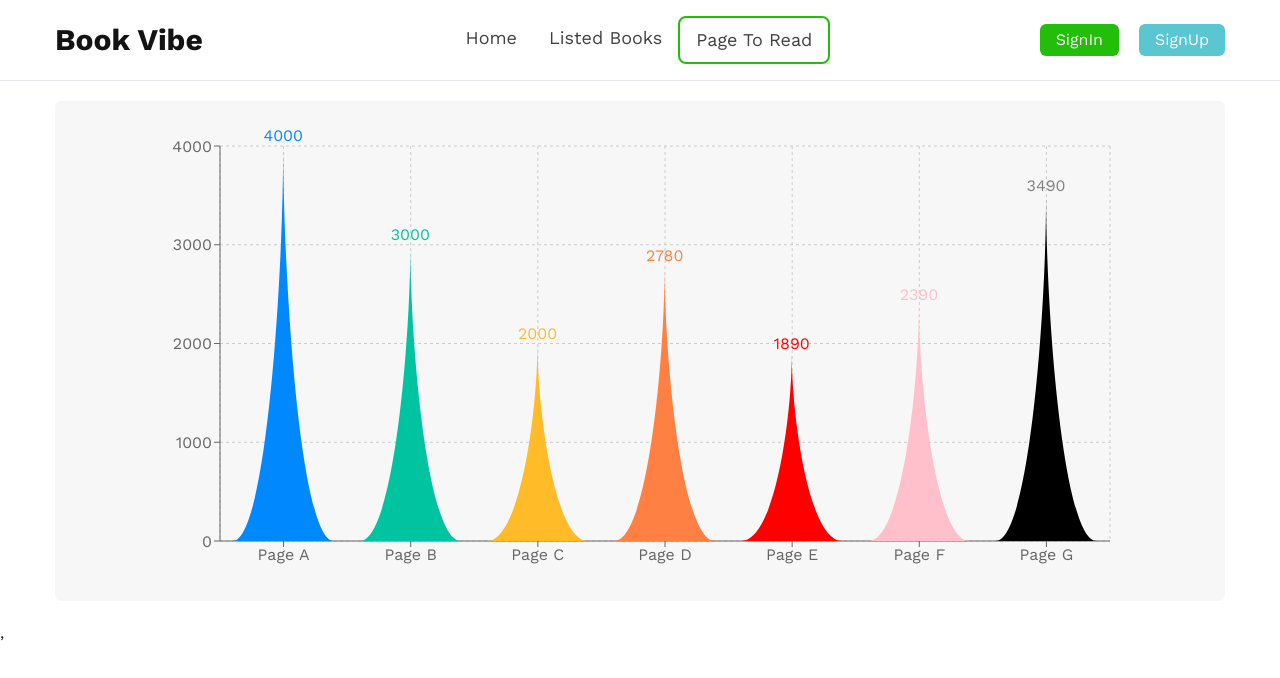
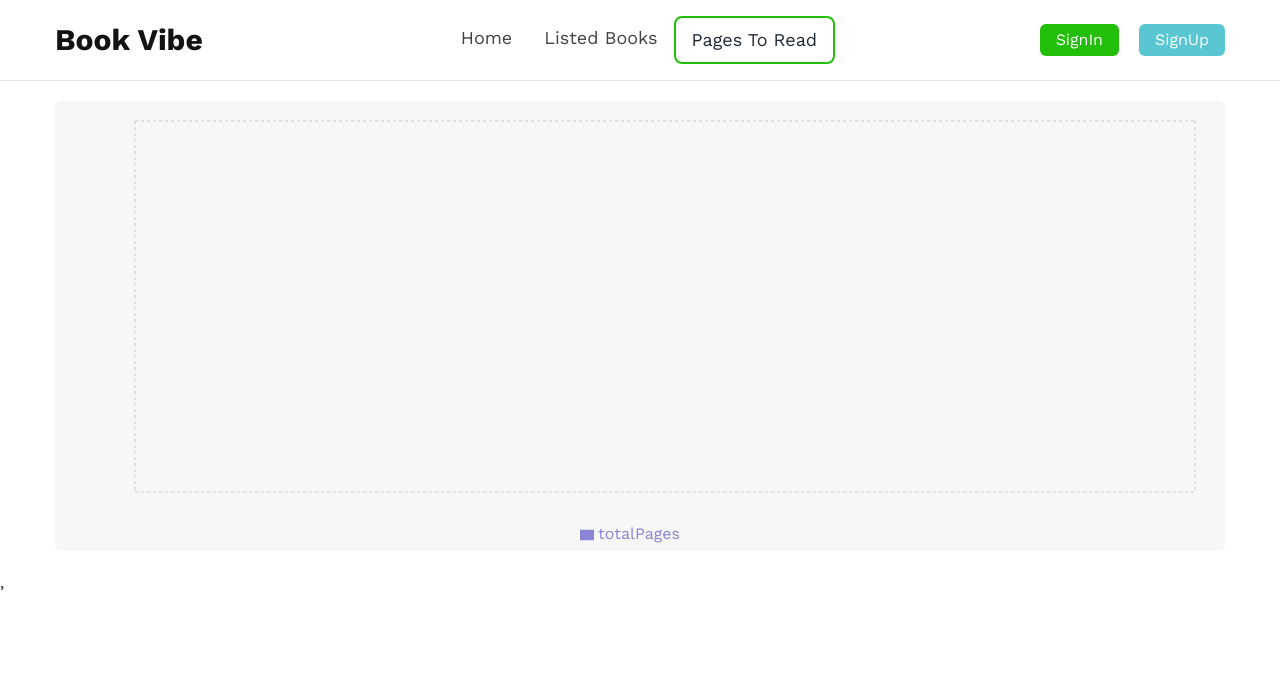
Before and after one commit to ramim-ahmed/reactjs-book-store-front-end-application, a React (Vite) app: page /page-to-read in a window 1280 px wide. Shown: the top 678 px of the page. Built offline with nearby package versions, Linux system fonts and the light colour scheme; a web font is replaced by a local one.

Commit message:
[DONE] chart-functionality

```diff
--- a/src/components/BookItem.jsx
+++ b/src/components/BookItem.jsx
@@ -1,8 +1,9 @@
-import { UsersIcon, MapPinIcon } from '@heroicons/react/24/outline';
+import { UsersIcon, BookOpenIcon, MapPinIcon } from '@heroicons/react/24/outline';
 import PropTypes from 'prop-types';
 import { Link } from 'react-router-dom';
 export default function BookItem({ bookItem }) {
-  const { bookId, image, bookName, author, category, rating, publisher, yearOfPublishing, tags } = bookItem || {};
+  const { totalPages, bookId, image, bookName, author, category, rating, publisher, yearOfPublishing, tags } =
+    bookItem || {};
   return (
     <div className="border p-6 rounded-md flex lg:flex-row flex-col lg:h-64 mt-5 h-auto">
       <div className="bg-[#F3F3F3] p-4 rounded-md lg:w-1/4 w-full">
@@ -29,10 +30,14 @@ export default function BookItem({ bookItem }) {
             <p>Year of Publishing: {yearOfPublishing}</p>
           </div>
         </div>
-        <div className="mt-3">
+        <div className="mt-3 flex items-center space-x-5">
           <div className="flex items-center space-x-2">
             <UsersIcon className="w-6 h-6 text-light-grey" />
             <p>Publisher: {publisher}</p>
+          </div>
+          <div className="flex items-center space-x-2">
+            <BookOpenIcon className="w-6 h-6 text-light-grey" />
+            <p>Pages: {totalPages}</p>
           </div>
         </div>
         <div className="border-b border-solid border-gray-400 opacity-30 mt-3"></div>
--- a/src/components/Chart.jsx
+++ b/src/components/Chart.jsx
@@ -1,53 +1,24 @@
 /* eslint-disable react/prop-types */
-import { BarChart, Bar, Cell, XAxis, YAxis, CartesianGrid } from 'recharts';
+import { getReadBookLists } from '@/utils/localStorage';
+import { useEffect, useState } from 'react';
+import { BarChart, Bar, Cell, XAxis, YAxis, CartesianGrid, ResponsiveContainer, Tooltip, Legend } from 'recharts';
 
 export default function Chart() {
+  const [data, setData] = useState([]);
+  console.log(data);
+  useEffect(() => {
+    const lists = getReadBookLists();
+    if (lists.length) {
+      const data = lists.map((bookItem) => {
+        return {
+          bookName: bookItem.bookName,
+          totalPages: bookItem.totalPages,
+        };
+      });
+      setData(data);
+    }
+  }, []);
   const colors = ['#0088FE', '#00C49F', '#FFBB28', '#FF8042', 'red', 'pink'];
-
-  const data = [
-    {
-      name: 'Page A',
-      uv: 4000,
-      pv: 2400,
-      amt: 2400,
-    },
-    {
-      name: 'Page B',
-      uv: 3000,
-      pv: 1398,
-      amt: 2210,
-    },
-    {
-      name: 'Page C',
-      uv: 2000,
-      pv: 9800,
-      amt: 2290,
-    },
-    {
-      name: 'Page D',
-      uv: 2780,
-      pv: 3908,
-      amt: 2000,
-    },
-    {
-      name: 'Page E',
-      uv: 1890,
-      pv: 4800,
-      amt: 2181,
-    },
-    {
-      name: 'Page F',
-      uv: 2390,
-      pv: 3800,
-      amt: 2500,
-    },
-    {
-      name: 'Page G',
-      uv: 3490,
-      pv: 4300,
-      amt: 2100,
-    },
-  ];
 
   const getPath = (x, y, width, height) => {
     return `M${x},${y + height}C${x + width / 3},${y + height} ${x + width / 2},${y + height / 3}
@@ -58,13 +29,14 @@ export default function Chart() {
 
   const TriangleBar = (props) => {
     const { fill, x, y, width, height } = props;
-
     return <path d={getPath(x, y, width, height)} stroke="none" fill={fill} />;
   };
+
   return (
-    <div className="min-h-[500px] bg-[#13131308] my-5 rounded-md flex justify-center items-center">
+    <div className=" h-[450px] bg-[#13131308] my-5 rounded-md flex justify-center items-center">
+      <ResponsiveContainer width="100%" height="100%">
         <BarChart
-        width={1000}
+          width={1200}
           height={450}
           data={data}
           margin={{
@@ -75,14 +47,17 @@ export default function Chart() {
           }}
         >
           <CartesianGrid strokeDasharray="3 3" />
-        <XAxis dataKey="name" />
+          <XAxis dataKey="bookName" />
           <YAxis />
-        <Bar dataKey="uv" fill="#8884d8" shape={<TriangleBar />} label={{ position: 'top' }}>
+          <Tooltip />
+          <Legend />
+          <Bar dataKey="totalPages" fill="#8884d8" shape={<TriangleBar />} label={{ position: 'top' }}>
             {data.map((entry, index) => (
               <Cell key={`cell-${index}`} fill={colors[index % 20]} />
             ))}
           </Bar>
         </BarChart>
+      </ResponsiveContainer>
     </div>
   );
 }
--- a/src/components/Nav.jsx
+++ b/src/components/Nav.jsx
@@ -11,7 +11,7 @@ export default function Nav() {
       path: '/listed-books',
     },
     {
-      label: 'Page To Read',
+      label: 'Pages To Read',
       path: '/page-to-read',
     },
   ];
@@ -19,7 +19,7 @@ export default function Nav() {
     <li key={index}>
       <NavLink
         className={({ isActive }) =>
-          isActive ? 'bg-transparent border-2 border-primary text-lg text-light-grey' : ' text-lg text-light-grey'
+          isActive ? 'bg-transparent border-2 border-primary text-lg' : ' text-lg text-light-grey'
         }
         to={route.path}
       >
--- a/src/components/ReadBookLists.jsx
+++ b/src/components/ReadBookLists.jsx
@@ -23,7 +23,12 @@ export default function ReadBookLists() {
     content = readBooks
       .sort((a, b) => b.yearOfPublishing - a.yearOfPublishing)
       .map((bookItem) => <BookItem key={bookItem.bookId} bookItem={bookItem} />);
+  } else if (filterText === 'page') {
+    content = readBooks
+      .sort((a, b) => b.totalPages - a.totalPages)
+      .map((bookItem) => <BookItem key={bookItem.bookId} bookItem={bookItem} />);
   }
+
   return (
     <div className="px-3 my-10">
       <div>{content}</div>
--- a/src/components/SortedBy.jsx
+++ b/src/components/SortedBy.jsx
@@ -19,6 +19,11 @@ export default function SortedBy() {
             Rating
           </button>
         </li>
+        <li>
+          <button onClick={() => handleFilterText('page')} className="btn btn-sm btn-wide">
+            Pages
+          </button>
+        </li>
       </ul>
     </div>
   );
--- a/src/components/WishList.jsx
+++ b/src/components/WishList.jsx
@@ -24,6 +24,10 @@ export default function WishList() {
     content = wishListBooks
       .sort((a, b) => b.yearOfPublishing - a.yearOfPublishing)
       .map((bookItem) => <BookItem key={bookItem.bookId} bookItem={bookItem} />);
+  } else if (filterText === 'page') {
+    content = wishListBooks
+      .sort((a, b) => b.totalPages - a.totalPages)
+      .map((bookItem) => <BookItem key={bookItem.bookId} bookItem={bookItem} />);
   }
   return (
     <div className="px-3 my-10">
--- a/src/pages/BookDetails.jsx
+++ b/src/pages/BookDetails.jsx
@@ -14,10 +14,13 @@ export default function BookDetails() {
   };
   return (
     <div className="mt-5 mx-3 lg:mx-0">
-      <div onClick={() => navigate(-1 || '/')} className="py-3 flex items-center space-x-2 text-primary cursor-pointer">
+      <button
+        onClick={() => navigate(-1 || '/')}
+        className="py-3 flex items-center space-x-2 text-primary cursor-pointer"
+      >
         <ArrowLeftIcon className="w-6 h-6" />
         <p>Back</p>
-      </div>
+      </button>
       <div className="flex lg:flex-row flex-col w-full">
         <div className="bg-[#F3F3F3] p-14 rounded-md lg:w-1/2 w-full">
           <img className="w-full h-[400px] object-contain" src={image} alt="" />
--- a/src/pages/Home.jsx
+++ b/src/pages/Home.jsx
@@ -14,7 +14,7 @@ export default function Home() {
         <h1 className="text-center text-black-shade text-4xl font-bold">Books</h1>
         <div className="mt-10">
           <BookGrids>
-            <div className="grid lg:grid-cols-3 md:grid-cols-2 grid-cols-1 gap-4">
+            <div className="grid lg:grid-cols-3 md:grid-cols-2 grid-cols-1 gap-4 px-3">
               {booksList.map((bookItem) => (
                 <BookGrid key={bookItem.id} bookItem={bookItem} />
               ))}
```
Lines whose indentation alone changed are shown as unchanged.
